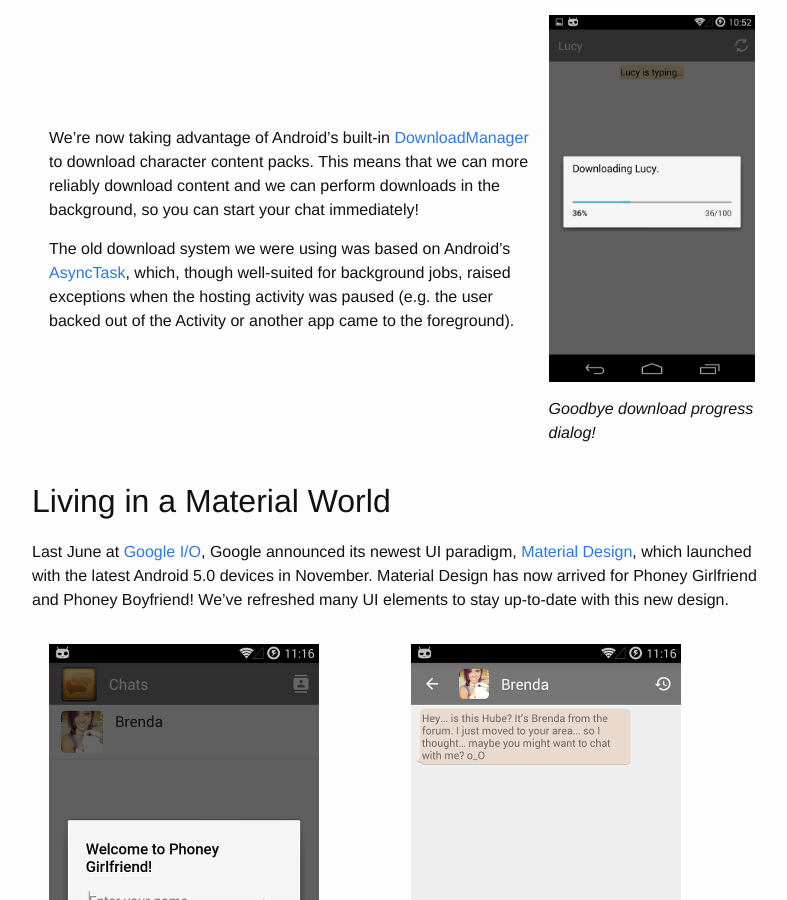
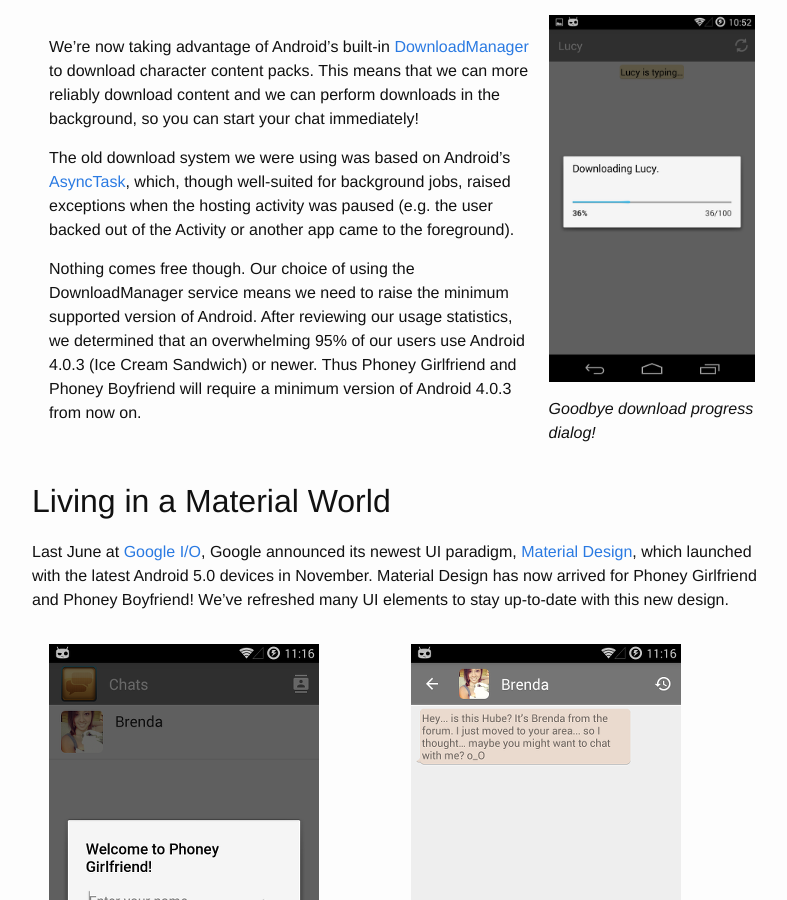
Before and after one commit to hube/phoneygirlfriend.com, a Jekyll site: the page built from _posts/2015-04-10-new-hotness.markdown, in a window 1280 px wide and 900 px high, scrolled down 1329 px. Shown: the whole window, without its empty margins (238-1025 px from the left). Built offline with Jekyll 4.4.1, drawn with Linux system fonts in a browser that asks for light colours.

Commit message:
add comment about min required android

```diff
--- a/_posts/2015-04-10-new-hotness.markdown
+++ b/_posts/2015-04-10-new-hotness.markdown
@@ -73,6 +73,12 @@
 which, though well-suited for background jobs, raised exceptions when the
 hosting activity was paused (e.g. the user backed out of the Activity or another
 app came to the foreground).
+
+Nothing comes free though. Our choice of using the DownloadManager service means
+we need to raise the minimum supported version of Android. After reviewing our
+usage statistics, we determined that an overwhelming 95% of our users use
+Android 4.0.3 (Ice Cream Sandwich) or newer. Thus Phoney Girlfriend and Phoney
+Boyfriend will require a minimum version of Android 4.0.3 from now on.
 </td>
 <td markdown="1" style="width:30%">
 ![Old dialogs](/assets/2015-04-10-new-hotness/download-progress-dialog.png "Old dialogs")
```
